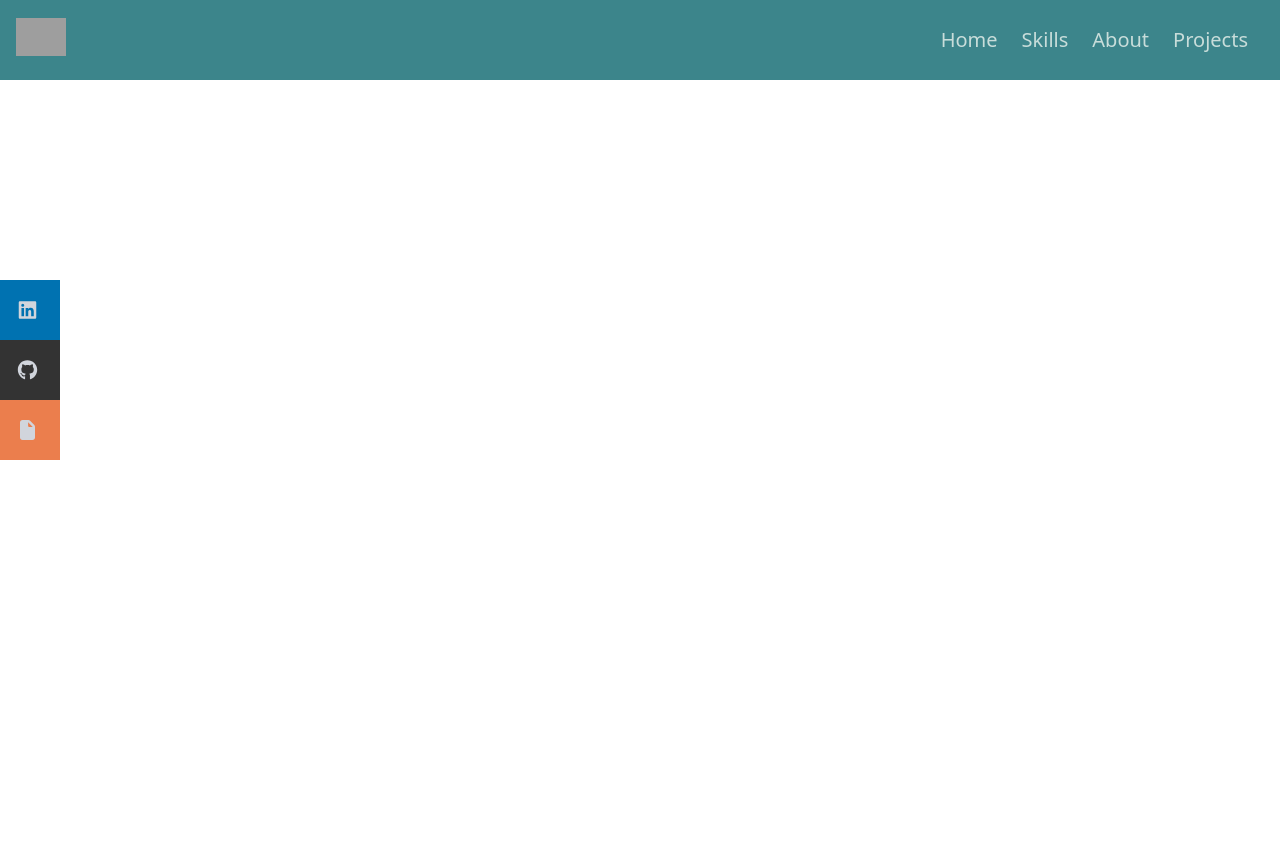
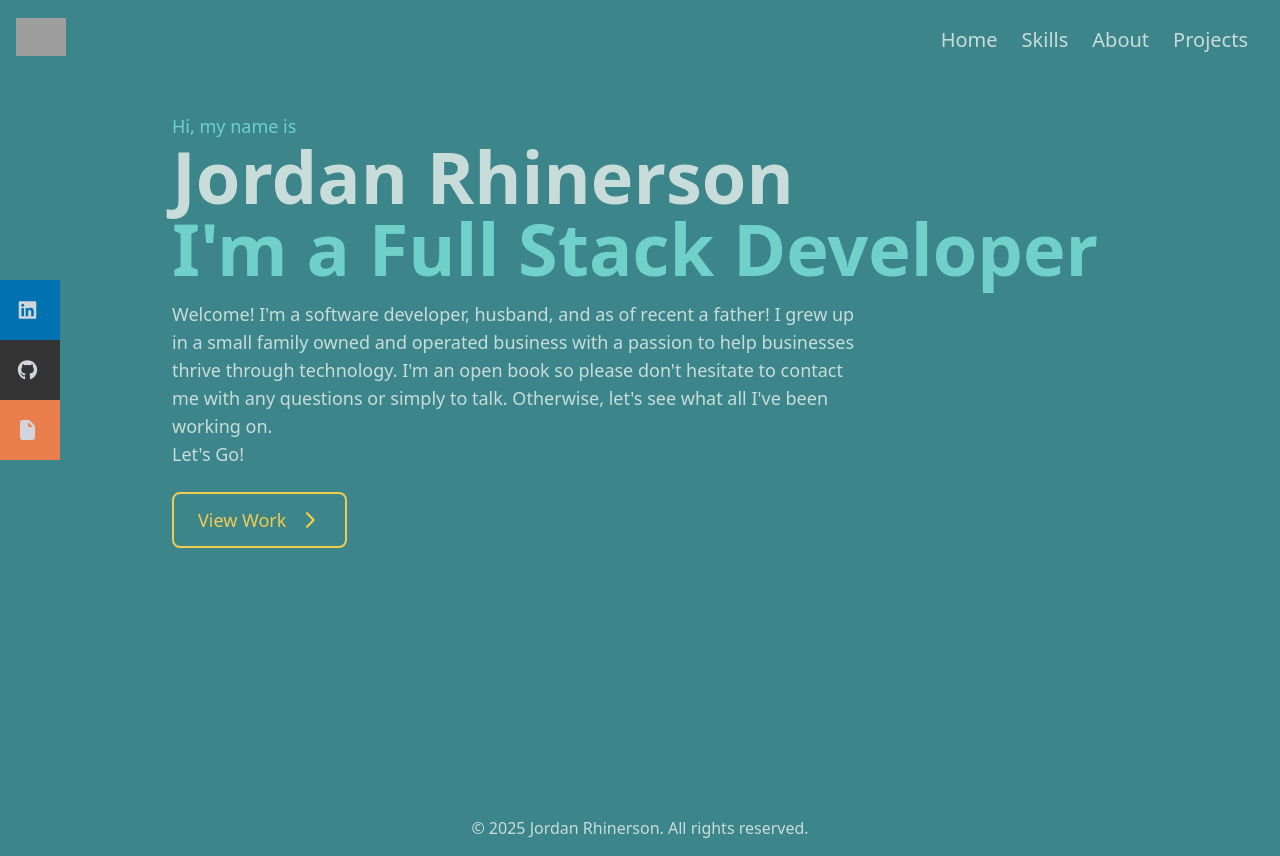
Before and after one commit to Jrhinerson/rhinerson_portfolio, an Angular app: page / in a window 1280 px wide. Before the commit the page ends 800 px from the top, so only its background shows below. Built offline with nearby package versions, Linux system fonts and the light colour scheme; grey boxes are pictures that could not be loaded.

Commit message:
Add footer and hero sections

```diff
--- a/src/app/app.html
+++ b/src/app/app.html
@@ -53,6 +53,6 @@
     </div>
 </nav>
 <router-outlet></router-outlet>
-<footer>
-
+<footer class="bg-darkteal text-lightgray p-4 text-center">
+    <p>&copy; 2025 Jordan Rhinerson. All rights reserved.</p>
 </footer>
--- a/src/app/pages/home/home.html
+++ b/src/app/pages/home/home.html
@@ -1 +1,15 @@
-<p>home works!</p>
+<div class="pt-20 width-full min-h-screen bg-darkteal">
+    <section id="Hero" class='max-w-[1000px] mx-auto p-8 flex flex-col justify-center h-full'>
+        <p class='text-lightteal text-lg'>Hi, my name is</p>
+        <h1 class='text-4xl sm:text-7xl font-bold text-lightgray'>Jordan Rhinerson</h1>
+        <h2 class='text-3xl sm:text-7xl font-bold text-lightteal'>I'm a Full Stack Developer</h2>
+        <p class='text-lg text-lightgray py-4 max-w-[700px]'>Welcome! I'm a software developer, husband, and as of recent a father! I grew up in a small family owned and operated business with a passion to help businesses thrive through technology. I'm an open book so please don't hesitate to contact me with any questions or simply to talk. Otherwise, let's see what all I've been working on. <br/><span className='text-xl'>Let's Go!</span></p>
+        <div>
+            <button (click)="scrollToElement('projects')" class='text-lg text-yellow rounded-lg border-2 px-6 py-3 my-2 flex items-center hover:bg-yellow hover:text-darkteal hover:-translate-y-1 duration-300'>
+                View Work<fa-icon [icon] = "faChevronRight" class='ml-3'/>
+            </button>
+        </div>
+    </section>
+
+
+</div>
--- a/src/app/pages/home/home.ts
+++ b/src/app/pages/home/home.ts
@@ -1,11 +1,18 @@
 import { Component } from '@angular/core';
+import { ViewportScroller } from '@angular/common';
+import { FontAwesomeModule } from '@fortawesome/angular-fontawesome';
+import { faChevronRight } from '@fortawesome/free-solid-svg-icons';
 
 @Component({
   selector: 'app-home',
-  imports: [],
+  imports: [FontAwesomeModule],
   templateUrl: './home.html',
   styleUrl: './home.css'
 })
 export class Home {
+    faChevronRight = faChevronRight;
+    constructor(private viewportScroller: ViewportScroller) {}
 
+    scrollToElement(elementId: string): void {
+    this.viewportScroller.scrollToAnchor(elementId);}
 }
```
